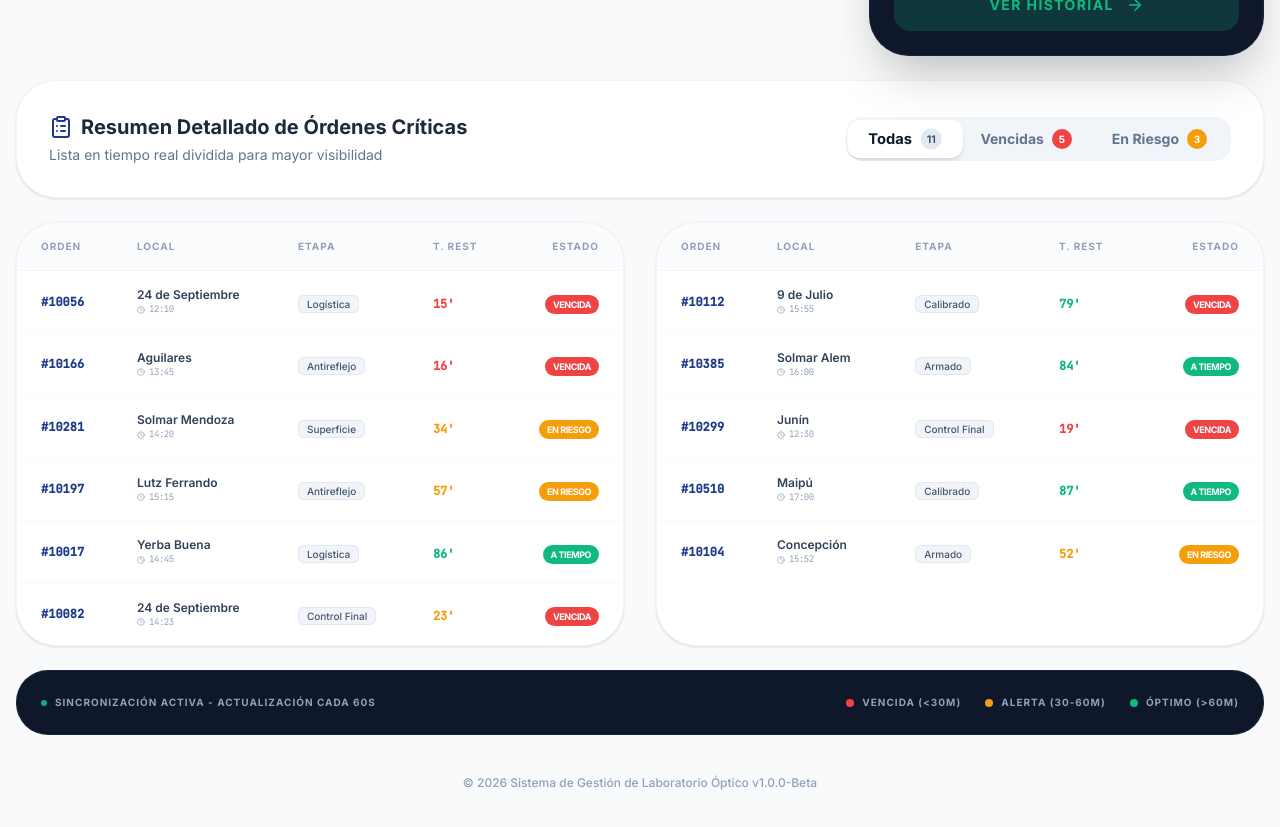
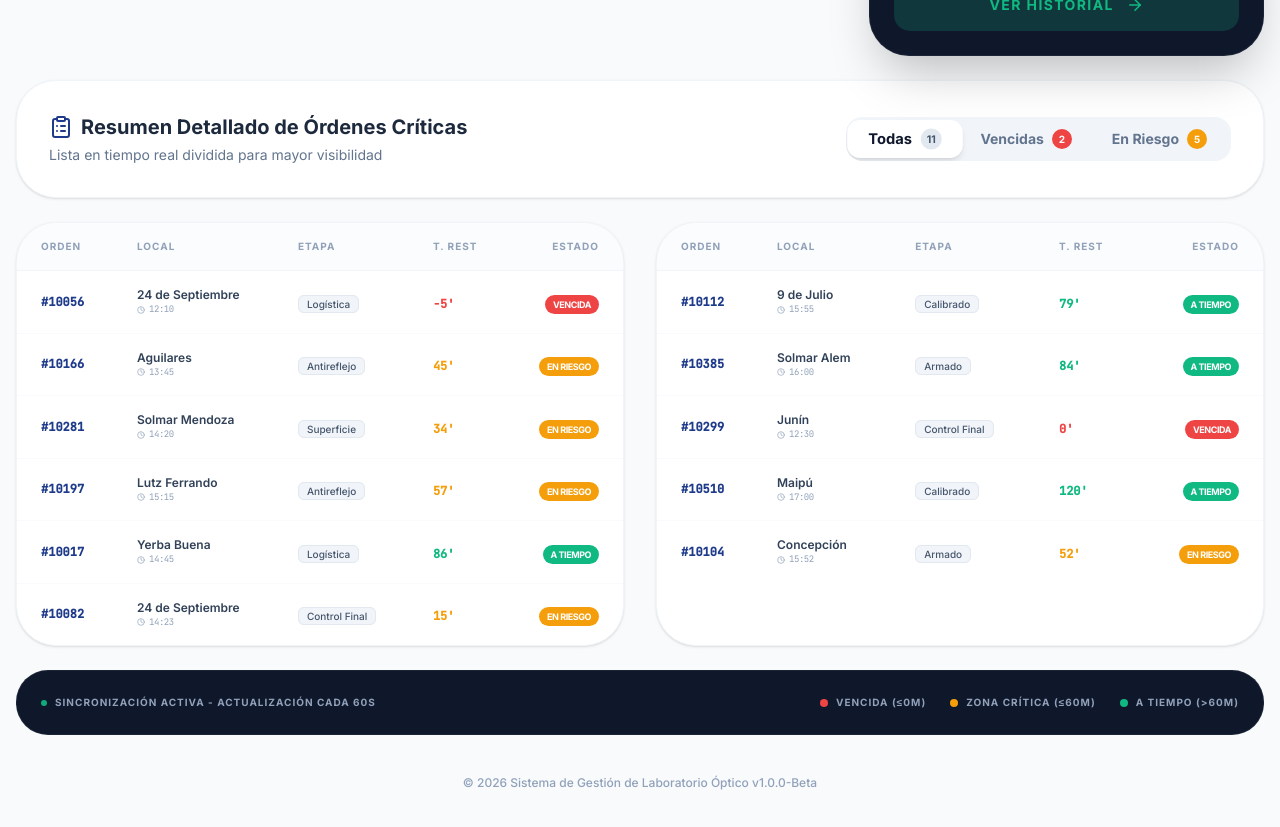
Before and after one commit to Matoma1607/gestion-optica, a React (Vite) app: page / in a window 1280 px wide. Shown: the part 820-1647 px from the top of the page. Built offline with nearby package versions, Linux system fonts and the light colour scheme.

Commit message:
He ajustado el umbral de la Zona Críticaa1 hora (60 minutos).

```diff
--- a/src/App.tsx
+++ b/src/App.tsx
@@ -56,17 +56,17 @@ const LOCATIONS: Location[] = [
 const STAGES: Stage[] = ['Logística', 'Calibrado', 'Antireflejo', 'Superficie', 'Control Final', 'Armado'];
 
 const INITIAL_ORDERS: Order[] = [
-  { id: '#10056', location: '24 de Septiembre', promisedTime: '12:10', stage: 'Logística', remainingTime: 15, status: 'Vencida' },
-  { id: '#10112', location: '9 de Julio', promisedTime: '15:55', stage: 'Calibrado', remainingTime: 79, status: 'Vencida' },
-  { id: '#10166', location: 'Aguilares', promisedTime: '13:45', stage: 'Antireflejo', remainingTime: 16, status: 'Vencida' },
+  { id: '#10056', location: '24 de Septiembre', promisedTime: '12:10', stage: 'Logística', remainingTime: -5, status: 'Vencida' },
+  { id: '#10112', location: '9 de Julio', promisedTime: '15:55', stage: 'Calibrado', remainingTime: 79, status: 'A tiempo' },
+  { id: '#10166', location: 'Aguilares', promisedTime: '13:45', stage: 'Antireflejo', remainingTime: 45, status: 'En Riesgo' },
   { id: '#10385', location: 'Solmar Alem', promisedTime: '16:00', stage: 'Armado', remainingTime: 84, status: 'A tiempo' },
   { id: '#10281', location: 'Solmar Mendoza', promisedTime: '14:20', stage: 'Superficie', remainingTime: 34, status: 'En Riesgo' },
-  { id: '#10299', location: 'Junín', promisedTime: '12:30', stage: 'Control Final', remainingTime: 19, status: 'Vencida' },
+  { id: '#10299', location: 'Junín', promisedTime: '12:30', stage: 'Control Final', remainingTime: 0, status: 'Vencida' },
   { id: '#10197', location: 'Lutz Ferrando', promisedTime: '15:15', stage: 'Antireflejo', remainingTime: 57, status: 'En Riesgo' },
-  { id: '#10510', location: 'Maipú', promisedTime: '17:00', stage: 'Calibrado', remainingTime: 87, status: 'A tiempo' },
+  { id: '#10510', location: 'Maipú', promisedTime: '17:00', stage: 'Calibrado', remainingTime: 120, status: 'A tiempo' },
   { id: '#10017', location: 'Yerba Buena', promisedTime: '14:45', stage: 'Logística', remainingTime: 86, status: 'A tiempo' },
   { id: '#10104', location: 'Concepción', promisedTime: '15:52', stage: 'Armado', remainingTime: 52, status: 'En Riesgo' },
-  { id: '#10082', location: '24 de Septiembre', promisedTime: '14:23', stage: 'Control Final', remainingTime: 23, status: 'Vencida' },
+  { id: '#10082', location: '24 de Septiembre', promisedTime: '14:23', stage: 'Control Final', remainingTime: 15, status: 'En Riesgo' },
 ];
 
 const LOGISTICS_OUT: { id: string; destination: string; exitTime: string; items: string[] }[] = [
@@ -432,8 +432,8 @@ export default function App() {
                                 </td>
                                 <td className="px-6 py-4">
                                   <span className={`text-xs font-mono font-bold ${
-                                    order.remainingTime < 20 ? 'text-brand-red' :
-                                    order.remainingTime < 60 ? 'text-brand-orange' : 'text-brand-green'
+                                    order.remainingTime <= 0 ? 'text-brand-red' :
+                                    order.remainingTime <= 60 ? 'text-brand-orange' : 'text-brand-green'
                                   }`}>
                                     {order.remainingTime}'
                                   </span>
@@ -476,15 +476,15 @@ export default function App() {
             <div className="flex flex-wrap items-center justify-center gap-6">
               <div className="flex items-center gap-2">
                 <span className="h-2 w-2 rounded-full bg-brand-red"></span>
-                <span>Vencida (&lt;30m)</span>
+                <span>Vencida (≤0m)</span>
               </div>
               <div className="flex items-center gap-2">
                 <span className="h-2 w-2 rounded-full bg-brand-orange"></span>
-                <span>Alerta (30-60m)</span>
+                <span>Zona Crítica (≤60m)</span>
               </div>
               <div className="flex items-center gap-2">
                 <span className="h-2 w-2 rounded-full bg-brand-green"></span>
-                <span>Óptimo (&gt;60m)</span>
+                <span>A Tiempo (&gt;60m)</span>
               </div>
             </div>
           </div>
```
